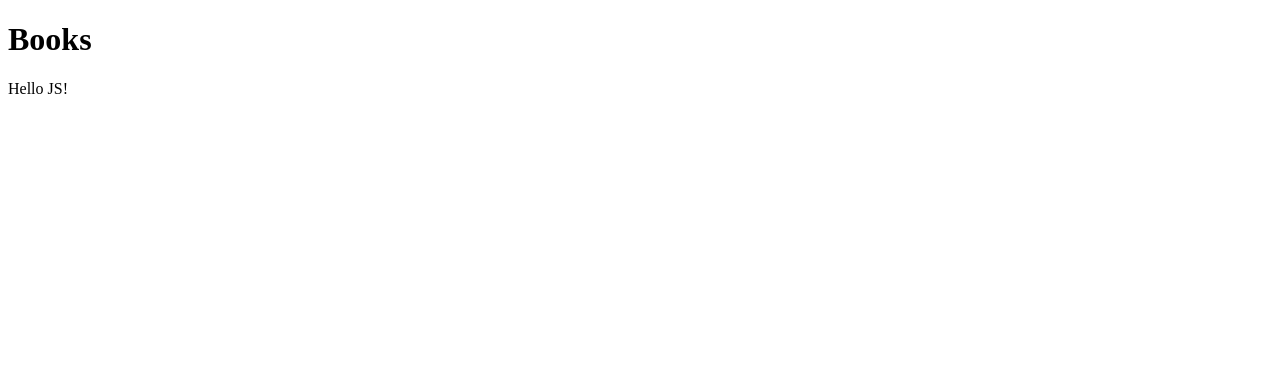
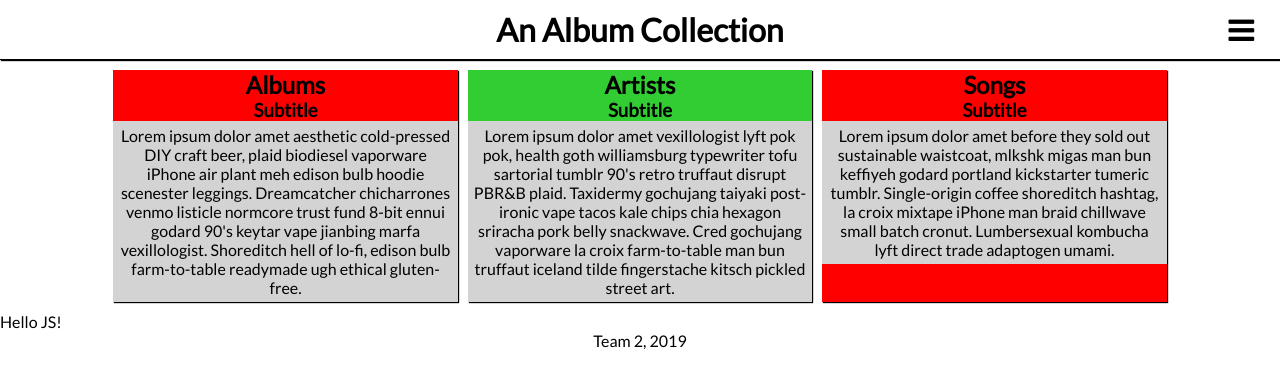
Before and after one commit to Dexter1789/Album-Collection, a plain HTML site: page src/main/resources/static/index.html in a window 1280 px wide. Drawn offline with Linux system fonts and the light colour scheme; no server answers.

Commit message:
began layout for index

```diff
--- /dev/null
+++ b/src/main/resources/static/css/styles.css
@@ -0,0 +1,125 @@
+/*  Contents  */
+/*  (1) Universal CSS */
+/*  (2) Grid Areas */
+/*  (3) Header CSS*/
+/*  (4) Body CSS */
+/*  (9) Footer CSS */
+
+
+/*  (1) Universal CSS START */
+* {
+    margin: 0px;
+    padding: 0px;
+    font-family: 'Lato', sans-serif;
+  }
+
+  /*  (1) Universal CSS END */
+
+  /*  (2) Grid Areas START */
+
+  .header {
+    grid-area: header;
+  }
+
+  .main__content {
+    grid-area: main__content;
+  }
+
+  .main__content2 {
+    grid-area: main__content2;
+  }
+
+  .main__content3 {
+    grid-area: main__content3;
+  }
+
+  .footer{
+    grid-area: footer;
+  }
+
+  /*  (2) Grid Areas END */
+
+
+  /*  (3) Header CSS START */
+
+  header {
+    border-bottom: 1px solid black;
+    box-shadow: 1px 1px 1px black;
+    display: grid;
+    grid-template-columns: .05fr 1fr .05fr;
+    flex-direction: columns;
+    justify-content: space-around;
+    padding: 10px;
+  }
+
+  header h1 {
+    grid-column-start: 2;
+    text-align: center;
+  }
+
+  .menu__button {
+    background-color: transparent;
+    border: none;
+    grid-column-start: 3;
+  }
+
+  .menu__button i {
+    font-size: 30px;
+  }
+
+  /*  (3) Header CSS END */
+
+  /*  (4) Body CSS START */
+
+  .main__wrapper {
+    display: grid;
+    grid-gap: 10px;
+    grid-template-columns: 1fr;
+    grid-template-areas:
+      " header "
+      " main__content "
+      " main__content2 "
+      " main__content3 "
+      " footer "
+  }
+
+  @media only screen and (min-width: 700px) {
+  .main__wrapper {
+    display: grid;
+    grid-gap: 10px;
+    grid-template-columns: .3fr 1fr 1fr 1fr .3fr;
+    grid-template-areas:
+      " header header header header header "
+      " . main__content main__content2 main__content3 . "
+      " footer footer footer footer footer"
+  }
+  }
+
+  .main__content,
+  .main__content2,
+  .main__content3 {
+    box-shadow: 1px 1px 1px black;
+    text-align: center;
+    padding: 0px;
+
+  }
+
+  .main__wrapper>div:nth-child(odd) {
+    background-color: red;
+  }
+
+  .main__wrapper>div:nth-child(even) {
+    background-color: limegreen;
+  }
+
+  .main__text {
+    background-color: lightgray;
+    padding: 5px;
+    bottom: 0;
+  }
+
+  /*  (4) Body CSS END */
+
+  footer {
+    text-align: center;
+  }
--- a/src/main/resources/static/index.html
+++ b/src/main/resources/static/index.html
@@ -4,13 +4,32 @@
     <meta charset="UTF-8">
     <meta name="viewport" content="width=device-width, initial-scale=1.0">
     <meta http-equiv="X-UA-Compatible" content="ie=edge">
-    <title>Document</title>
+    <link href="./css/styles.css" rel="stylesheet">
+    <link href="https://fonts.googleapis.com/css?family=Lato" rel="stylesheet">
+    <link rel="stylesheet" href="https://cdnjs.cloudflare.com/ajax/libs/font-awesome/4.7.0/css/font-awesome.min.css">
+    <title>An Album Collection</title>
 </head>
 <body>
     <header>
-        <h1>Books</h1>
+      <h1>An Album Collection</h1>
+      <button class="menu__button"><i class="fa fa-bars"></i></button>
     </header>
+    <main class="main__wrapper">
+      <div class="main__content"><h2>Albums</h2>
+        <h3 class="main__subtitle">Subtitle</h3>
+        <article class="main__text">Lorem ipsum dolor amet aesthetic cold-pressed DIY craft beer, plaid biodiesel vaporware iPhone air plant meh edison bulb hoodie scenester leggings. Dreamcatcher chicharrones venmo listicle normcore trust fund 8-bit ennui godard 90's keytar vape jianbing marfa vexillologist. Shoreditch hell of lo-fi, edison bulb farm-to-table readymade ugh ethical gluten-free. </article>
+      </div>
+      <div class="main__content2"><h2>Artists</h2>
+        <h3 class="main__subtitle">Subtitle</h3>
+        <article class="main__text">Lorem ipsum dolor amet vexillologist lyft pok pok, health goth williamsburg typewriter tofu sartorial tumblr 90's retro truffaut disrupt PBR&B plaid. Taxidermy gochujang taiyaki post-ironic vape tacos kale chips chia hexagon sriracha pork belly snackwave. Cred gochujang vaporware la croix farm-to-table man bun truffaut iceland tilde fingerstache kitsch pickled street art.</article>
+      </div>
+        <div class="main__content3"><h2>Songs</h2>
+          <h3 class="main__subtitle">Subtitle</h3>
+          <article class="main__text">Lorem ipsum dolor amet before they sold out sustainable waistcoat, mlkshk migas man bun keffiyeh godard portland kickstarter tumeric tumblr. Single-origin coffee shoreditch hashtag, la croix mixtape iPhone man braid chillwave small batch cronut. Lumbersexual kombucha lyft direct trade adaptogen umami.</article>
+      </div>
+  </main>
     <div id="app"></div>
-    <script src="/js/app.js"></script>
+    <footer>Team 2, 2019</footer>
+    <script src="./js/app.js"></script>
 </body>
 </html>
```
